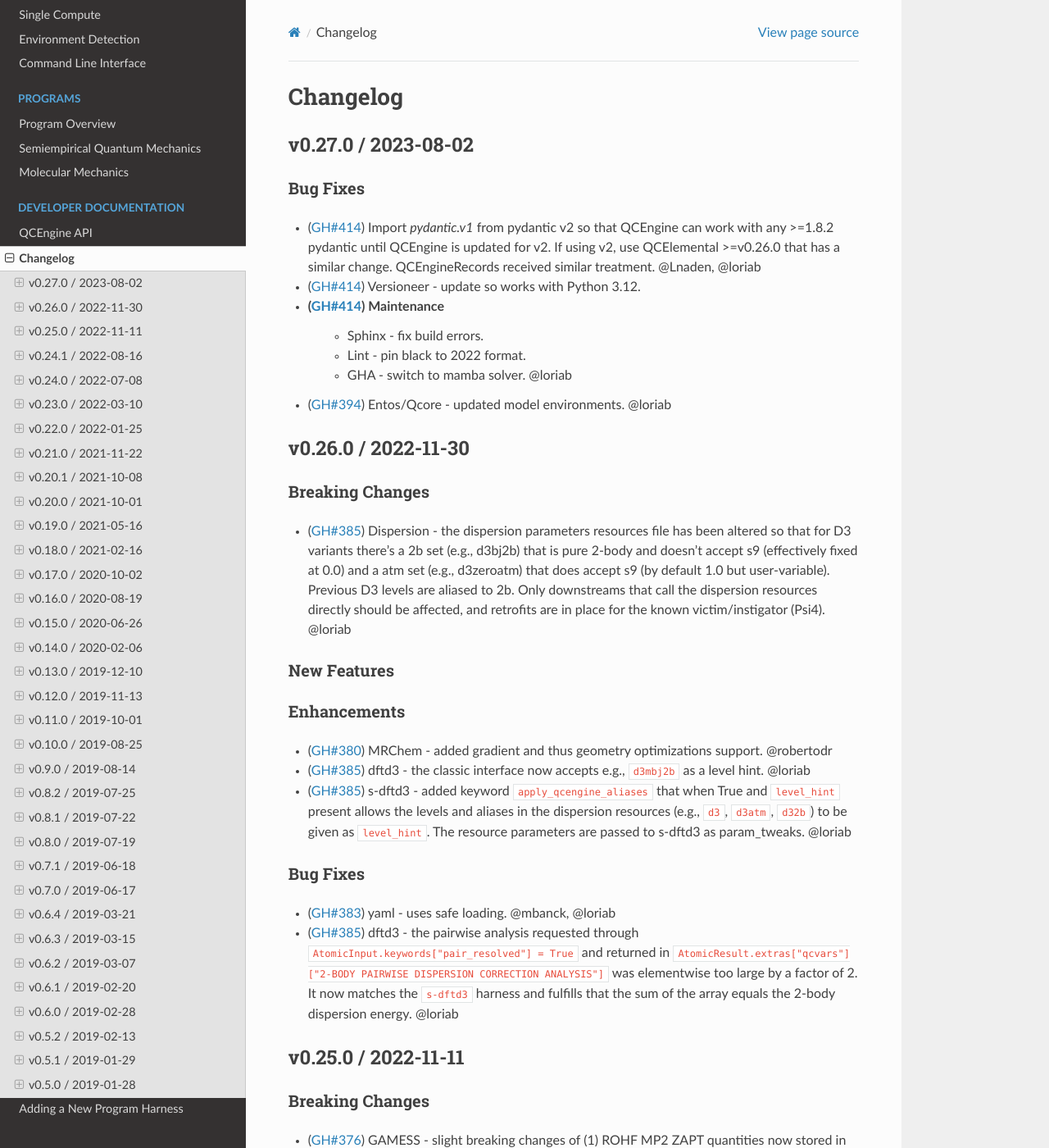
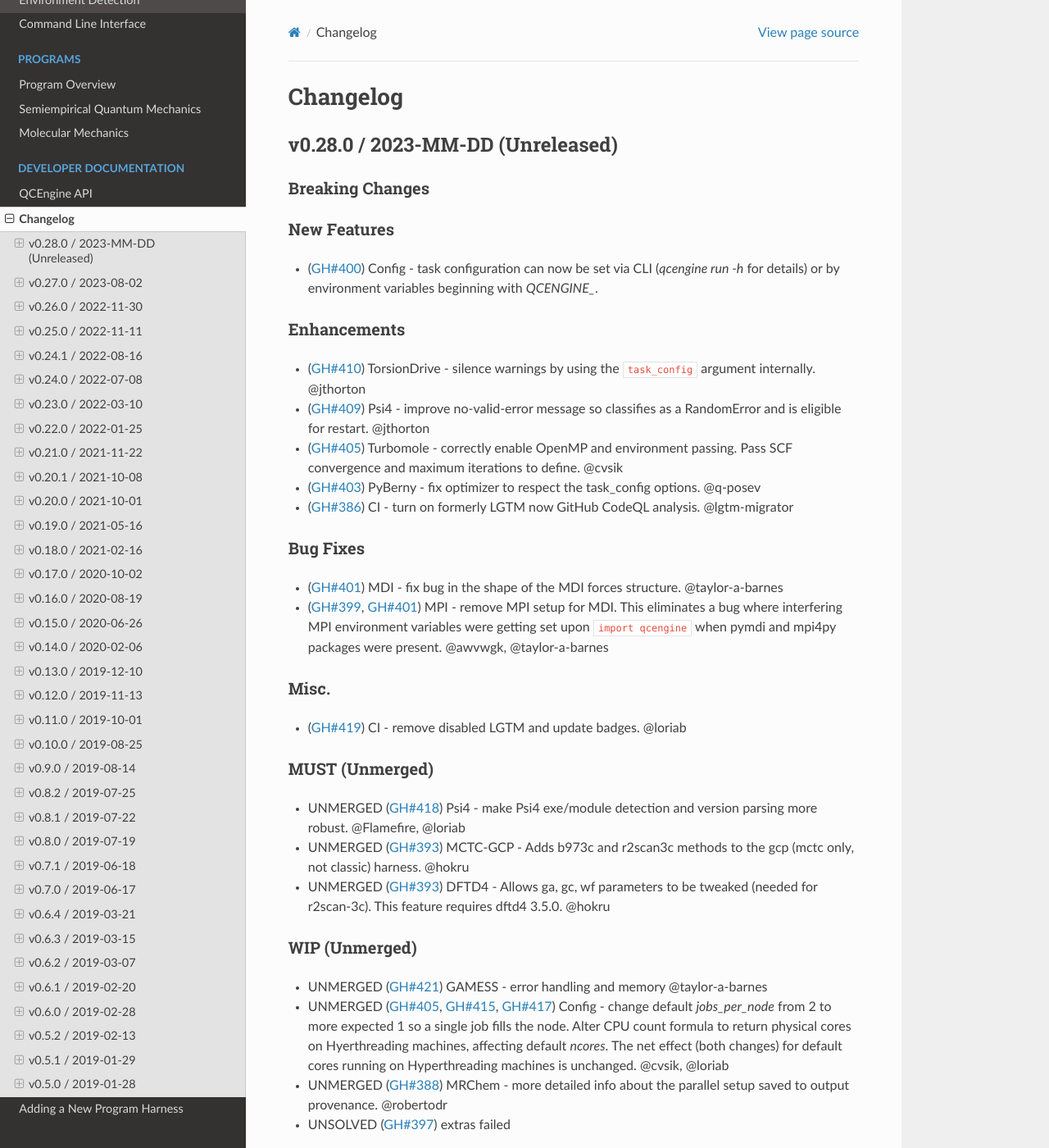
Before and after one commit to MolSSI/QCEngine, a Sphinx documentation site: the page built from docs/source/changelog.rst, in a window 1280 px wide and 1400 px high. Shown: the whole window at 82% size. Built offline with Sphinx 7.4.7 and the Read the Docs theme 2.0.0, drawn with Linux system fonts in a browser that asks for light colours; the version number could not be read and is left out.

Commit message:
new changelog tracker

```diff
--- a/docs/source/changelog.rst
+++ b/docs/source/changelog.rst
@@ -1,8 +1,7 @@
 Changelog
 =========
 
-.. vX.Y.0 / 2023-MM-DD
-.. Unreleased
+.. vX.Y.0 / 2023-MM-DD (Unreleased)
 .. --------------------
 ..
 .. Breaking Changes
@@ -16,6 +15,52 @@
 ..
 .. Bug Fixes
 .. +++++++++
+
+
+v0.28.0 / 2023-MM-DD (Unreleased)
+--------------------
+
+Breaking Changes
+++++++++++++++++
+
+New Features
+++++++++++++
+- (:pr:`400`) Config - task configuration can now be set via CLI (`qcengine run -h` for details) or
+  by environment variables beginning with `QCENGINE_`.
+
+Enhancements
+++++++++++++
+- (:pr:`410`) TorsionDrive - silence warnings by using the ``task_config`` argument internally. @jthorton
+- (:pr:`409`) Psi4 - improve no-valid-error message so classifies as a RandomError and is eligible for
+  restart. @jthorton
+- (:pr:`405`) Turbomole - correctly enable OpenMP and environment passing. Pass SCF convergence and
+  maximum iterations to define. @cvsik
+- (:pr:`403`) PyBerny - fix optimizer to respect the task_config options. @q-posev
+- (:pr:`386`) CI - turn on formerly LGTM now GitHub CodeQL analysis. @lgtm-migrator
+
+Bug Fixes
++++++++++
+- (:pr:`401`) MDI - fix bug in the shape of the MDI forces structure. @taylor-a-barnes
+- (:issue:`399`, :pr:`401`) MPI - remove MPI setup for MDI. This eliminates a bug where interfering
+  MPI environment variables were getting set upon ``import qcengine`` when pymdi and mpi4py packages
+  were present. @awvwgk, @taylor-a-barnes
+
+Misc.
++++++
+- (:pr:`419`) CI - remove disabled LGTM and update badges. @loriab
+
+MUST (Unmerged)
++++++++++++++++
+- UNMERGED (:pr:`418`) Psi4 - make Psi4 exe/module detection and version parsing more robust. @Flamefire, @loriab
+- UNMERGED (:pr:`393`) MCTC-GCP - Adds b973c and r2scan3c methods to the gcp (mctc only, not classic) harness. @hokru
+- UNMERGED (:pr:`393`) DFTD4 - Allows ga, gc, wf parameters to be tweaked (needed for r2scan-3c). This feature requires dftd4 3.5.0. @hokru
+
+WIP (Unmerged)
+++++++++++++++
+- UNMERGED (:pr:`421`) GAMESS - error handling and memory @taylor-a-barnes
+- UNMERGED (:pr:`405`, :issue:`415`, :pr:`417`) Config - change default `jobs_per_node` from 2 to more expected 1 so a single job fills the node. Alter CPU count formula to return physical cores on Hyerthreading machines, affecting default `ncores`. The net effect (both changes) for default cores running on Hyperthreading machines is unchanged. @cvsik, @loriab
+- UNMERGED (:pr:`388`) MRChem - more detailed info about the parallel setup saved to output provenance. @robertodr
+- UNSOLVED (:issue:`397`) extras failed
 
 
 v0.27.0 / 2023-08-02
```
Also changed, not shown: 1 other file.
